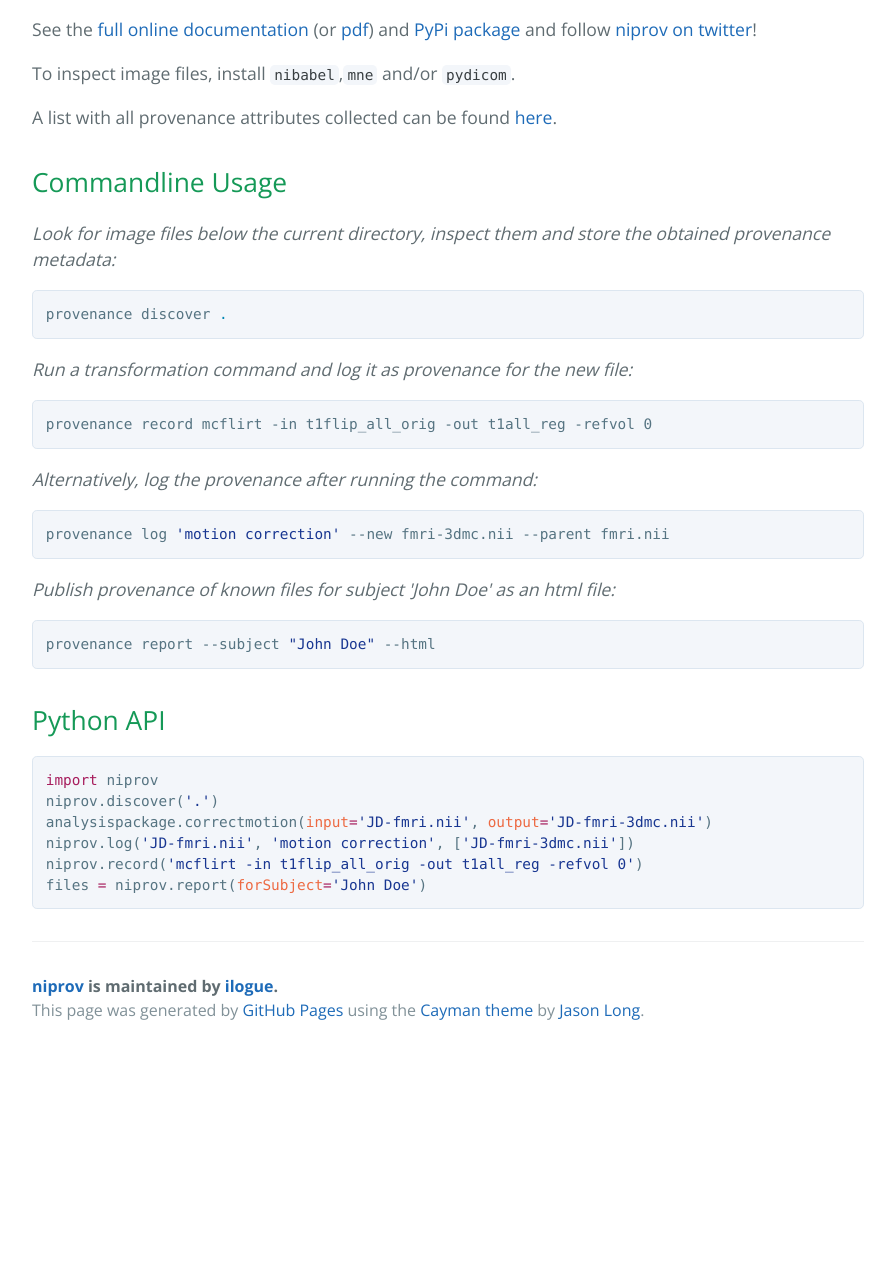
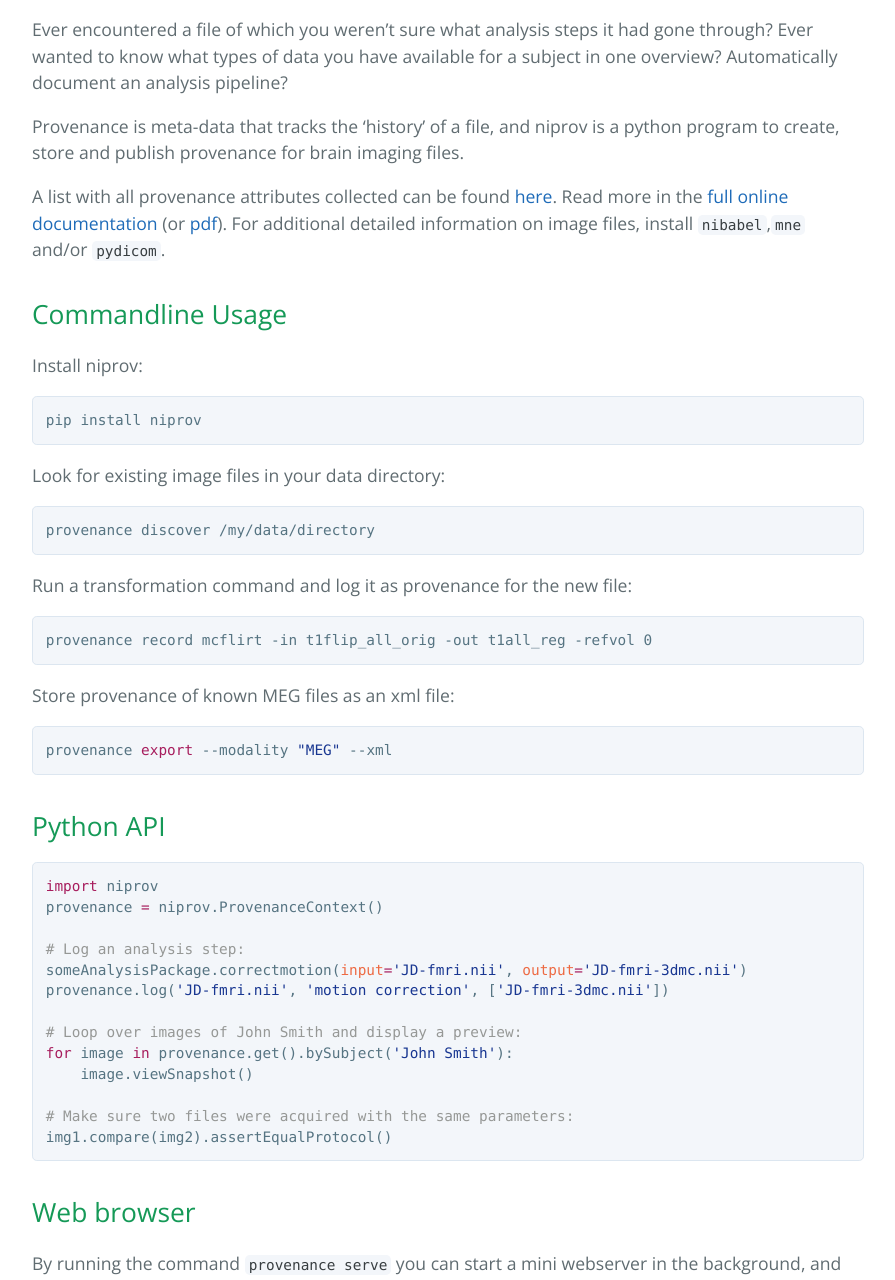
Before and after one commit to JasperVanDenBosch/niprov, a plain HTML site: page index.html in a window 1280 px wide. Shown: the part 2080-3360 px from the top of the page, without its empty margins (192-1087 px from the left). Before the commit the page ends 3134 px from the top, so only its background shows below. Drawn offline with nearby package versions, Linux system fonts and the light colour scheme.

Commit message:
Create gh-pages branch via GitHub

```diff
--- a/index.html
+++ b/index.html
@@ -34,40 +34,61 @@
 <a href="http://dx.doi.org/10.5281/zenodo.46136"><img src="https://zenodo.org/badge/doi/10.5281/zenodo.46136.svg" alt="DOI"></a>
 <a href="https://twitter.com/niprovenance"><img src="https://img.shields.io/twitter/follow/niprovenance.svg?style=social" alt="Twitter"></a></p>
 
-<p>See the <a href="http://niprov.readthedocs.org/">full online documentation</a> (or <a href="https://media.readthedocs.org/pdf/niprov/latest/niprov.pdf">pdf</a>) and <a href="https://pypi.python.org/pypi/niprov">PyPi package</a> and follow <a href="https://twitter.com/niprovenance">niprov on twitter</a>!</p>
+<p>Ever encountered a file of which you weren’t sure what analysis steps it had gone through?
+Ever wanted to know what types of data you have available for a subject in one overview?
+Automatically document an analysis pipeline?</p>
 
-<p>To inspect image files, install <code>nibabel</code>,<code>mne</code> and/or <code>pydicom</code>.</p>
+<p>Provenance is meta-data that tracks the ‘history’ of a file, and niprov is a python program to create, store and publish provenance for brain imaging files.</p>
 
-<p>A list with all provenance attributes collected can be found <a href="http://niprov.readthedocs.org/en/latest/provenance-fields.html">here</a>.</p>
+<p>A list with all provenance attributes collected can be found <a href="http://niprov.readthedocs.org/en/latest/provenance-fields.html">here</a>.
+Read more in the <a href="http://niprov.readthedocs.org/">full online documentation</a> (or <a href="https://media.readthedocs.org/pdf/niprov/latest/niprov.pdf">pdf</a>).
+For additional detailed information on image files, install <code>nibabel</code>,<code>mne</code> and/or <code>pydicom</code>.</p>
 
 <h2>
 <a id="commandline-usage" class="anchor" href="#commandline-usage" aria-hidden="true"><span aria-hidden="true" class="octicon octicon-link"></span></a>Commandline Usage</h2>
 
-<p><em>Look for image files below the current directory, inspect them and store the obtained provenance metadata:</em></p>
+<p>Install niprov:</p>
 
-<div class="highlight highlight-source-shell"><pre>provenance discover <span class="pl-c1">.</span></pre></div>
+<div class="highlight highlight-source-shell"><pre>pip install niprov</pre></div>
 
-<p><em>Run a transformation command and log it as provenance for the new file:</em></p>
+<p>Look for existing image files in your data directory:</p>
+
+<div class="highlight highlight-source-shell"><pre>provenance discover /my/data/directory</pre></div>
+
+<p>Run a transformation command and log it as provenance for the new file:</p>
 
 <div class="highlight highlight-source-shell"><pre>provenance record mcflirt -in t1flip_all_orig -out t1all_reg -refvol 0</pre></div>
 
-<p><em>Alternatively, log the provenance after running the command:</em></p>
+<p>Store provenance of known MEG files as an xml file:</p>
 
-<div class="highlight highlight-source-shell"><pre>provenance log <span class="pl-s"><span class="pl-pds">'</span>motion correction<span class="pl-pds">'</span></span> --new fmri-3dmc.nii --parent fmri.nii </pre></div>
-
-<p><em>Publish provenance of known files for subject 'John Doe' as an html file:</em></p>
-
-<div class="highlight highlight-source-shell"><pre>provenance report --subject <span class="pl-s"><span class="pl-pds">"</span>John Doe<span class="pl-pds">"</span></span> --html</pre></div>
+<div class="highlight highlight-source-shell"><pre>provenance <span class="pl-k">export</span> --modality <span class="pl-s"><span class="pl-pds">"</span>MEG<span class="pl-pds">"</span></span> --xml</pre></div>
 
 <h2>
 <a id="python-api" class="anchor" href="#python-api" aria-hidden="true"><span aria-hidden="true" class="octicon octicon-link"></span></a>Python API</h2>
 
 <div class="highlight highlight-source-python"><pre><span class="pl-k">import</span> niprov
-niprov.discover(<span class="pl-s"><span class="pl-pds">'</span>.<span class="pl-pds">'</span></span>)
-analysispackage.correctmotion(<span class="pl-v">input</span><span class="pl-k">=</span><span class="pl-s"><span class="pl-pds">'</span>JD-fmri.nii<span class="pl-pds">'</span></span>, <span class="pl-v">output</span><span class="pl-k">=</span><span class="pl-s"><span class="pl-pds">'</span>JD-fmri-3dmc.nii<span class="pl-pds">'</span></span>)
-niprov.log(<span class="pl-s"><span class="pl-pds">'</span>JD-fmri.nii<span class="pl-pds">'</span></span>, <span class="pl-s"><span class="pl-pds">'</span>motion correction<span class="pl-pds">'</span></span>, [<span class="pl-s"><span class="pl-pds">'</span>JD-fmri-3dmc.nii<span class="pl-pds">'</span></span>])
-niprov.record(<span class="pl-s"><span class="pl-pds">'</span>mcflirt -in t1flip_all_orig -out t1all_reg -refvol 0<span class="pl-pds">'</span></span>)
-files <span class="pl-k">=</span> niprov.report(<span class="pl-v">forSubject</span><span class="pl-k">=</span><span class="pl-s"><span class="pl-pds">'</span>John Doe<span class="pl-pds">'</span></span>)</pre></div>
+provenance <span class="pl-k">=</span> niprov.ProvenanceContext()
+
+<span class="pl-c"># Log an analysis step:</span>
+someAnalysisPackage.correctmotion(<span class="pl-v">input</span><span class="pl-k">=</span><span class="pl-s"><span class="pl-pds">'</span>JD-fmri.nii<span class="pl-pds">'</span></span>, <span class="pl-v">output</span><span class="pl-k">=</span><span class="pl-s"><span class="pl-pds">'</span>JD-fmri-3dmc.nii<span class="pl-pds">'</span></span>)
+provenance.log(<span class="pl-s"><span class="pl-pds">'</span>JD-fmri.nii<span class="pl-pds">'</span></span>, <span class="pl-s"><span class="pl-pds">'</span>motion correction<span class="pl-pds">'</span></span>, [<span class="pl-s"><span class="pl-pds">'</span>JD-fmri-3dmc.nii<span class="pl-pds">'</span></span>])
+
+<span class="pl-c"># Loop over images of John Smith and display a preview:</span>
+<span class="pl-k">for</span> image <span class="pl-k">in</span> provenance.get().bySubject(<span class="pl-s"><span class="pl-pds">'</span>John Smith<span class="pl-pds">'</span></span>):
+    image.viewSnapshot()
+
+<span class="pl-c"># Make sure two files were acquired with the same parameters:</span>
+img1.compare(img2).assertEqualProtocol()</pre></div>
+
+<h2>
+<a id="web-browser" class="anchor" href="#web-browser" aria-hidden="true"><span aria-hidden="true" class="octicon octicon-link"></span></a>Web browser</h2>
+
+<p>By running the command <code>provenance serve</code> you can start a mini webserver in the
+background, and browse images in your webbrowser:</p>
+
+<p><img src="https://cloud.githubusercontent.com/assets/1508492/16635983/2c4c78fe-438a-11e6-868d-51d26c9956cf.png" alt="niprov_search">
+<img src="https://cloud.githubusercontent.com/assets/1508492/16635948/f962ff1c-4389-11e6-958b-59a8fd9de9cd.png" alt="niprov_details">
+<img src="https://cloud.githubusercontent.com/assets/1508492/16635949/faa0c8b4-4389-11e6-87ae-87dce26c9973.png" alt="niprov_pipeline"></p>
 
       <footer class="site-footer">
         <span class="site-footer-owner"><a href="https://github.com/ilogue/niprov">niprov</a> is maintained by <a href="https://github.com/ilogue">ilogue</a>.</span>
```
Also changed, not shown: params.json (+1 -1 lines).
